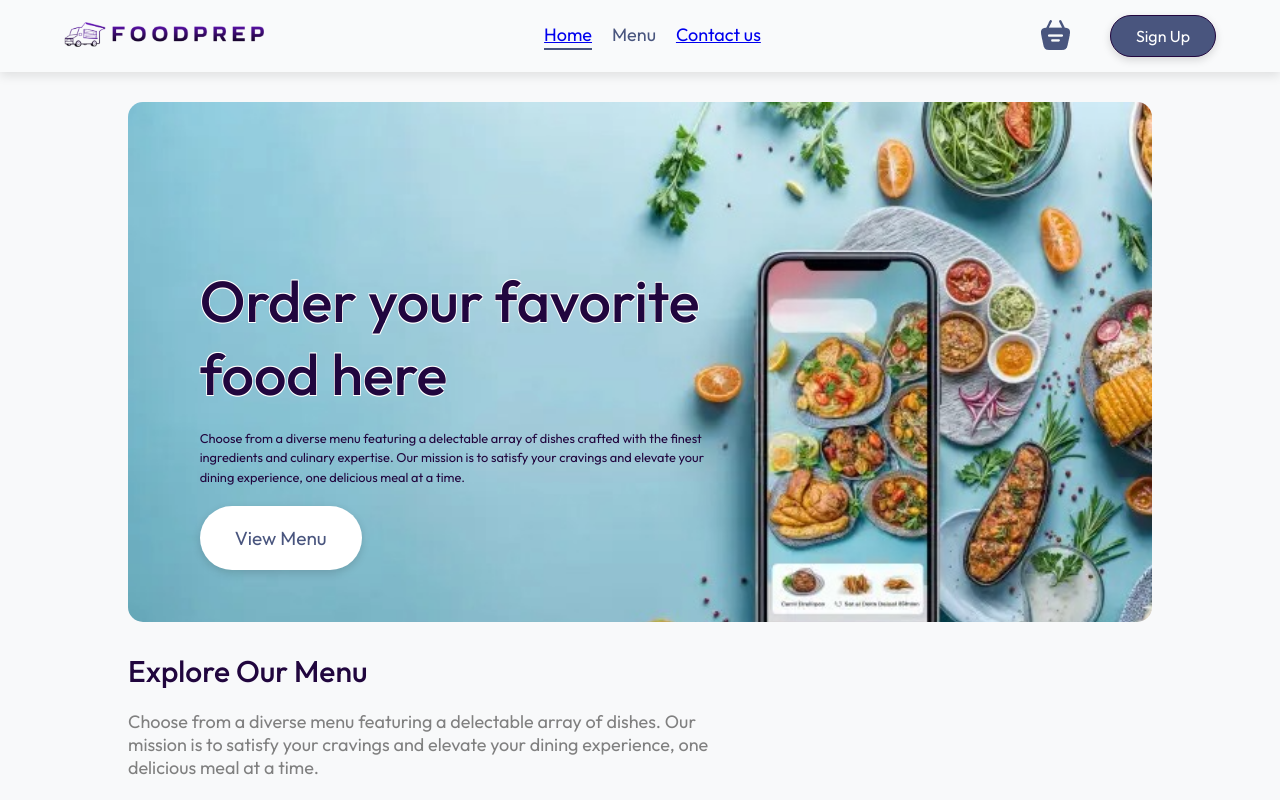
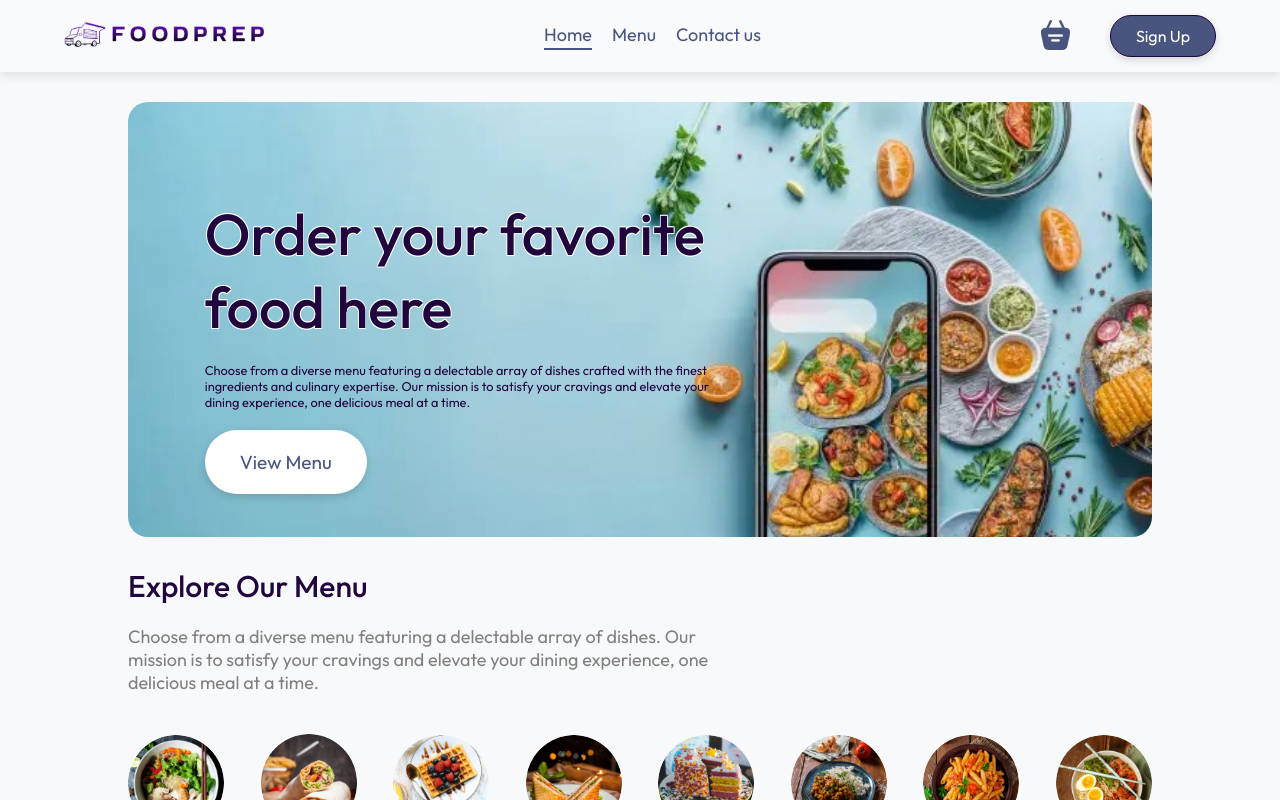
Before and after one commit to Kaustubh0912/FoodPrep, a React (Vite) app in the folder userFrontend/: page / in a window 1280 px wide. Shown: the top 800 px of the page. Built offline with nearby package versions, Linux system fonts and the light colour scheme.

Commit message:
add admin page base

```diff
--- a/userFrontend/src/components/Header/Header.css
+++ b/userFrontend/src/components/Header/Header.css
@@ -1,43 +1,38 @@
-.header {
-    height: 65vh;
+.header{
+    height: 34vw;
+    width: 80%;
     margin: 30px auto;
-    padding: 1.5rem 5%;
     background: url('/header_img.png') no-repeat;
     background-size: cover;
-    border-radius: 15px;
     position: relative;
-    display: flex;
-    align-items: center;
-    justify-content: flex-start;
-    max-width: 80%;
+    border-radius: 20px;;
 }
 
-.header-contents {
+.header-contents{
     position: absolute;
     display: flex;
     flex-direction: column;
-    align-items: flex-start;
-    gap: 1.5vw;
+    align-items: start;
+    gap:1.5vw;
     max-width: 50%;
     bottom: 10%;
-    left: 7%;
+    left:6vw;
     animation: fadeIn 3s;
 }
 
-.header-contents h2 {
+.header-contents h2{
+    font-size: max(4.5vw,2.2rem);
     color: var(--theme-color);
-    font-size: max(4.5vw, 2.2rem);
+    text-shadow: .7px .7px 0px #fff,
+                -.7px .7px 0px #fff,
+                .7px -.7px 0px #fff,
+                -.7px -.7px 0px #fff;
     font-weight: 500;
-    text-shadow: rgb(255, 255, 255) 0.7px 0.7px 0px,
-                 rgb(255, 255, 255) -0.7px 0.7px 0px,
-                 rgb(255, 255, 255) 0.7px -0.7px 0px,
-                 rgb(255, 255, 255) -0.7px -0.7px 0px;
 }
 
-.header-contents p {
-    color: var(--theme-color);
+.header-contents p{
+    color:var(--theme-color);
     font-size: 1vw;
-    line-height: 1.5;
 }
 
 .header button {
@@ -61,18 +56,10 @@
 
 @media (max-width: 1050px) {
     .header-contents{
-        max-width: 45%;
-    }
-}
-@media (max-width: 750px) {
-    .header-contents{
         max-width: 65%;
         gap:max(5vw,25px);
     }
     .header-contents p{
         display: none;
     }
-    .header-contents button{
-        padding: 2vw 14px;
-    }
 }
--- a/userFrontend/src/index.css
+++ b/userFrontend/src/index.css
@@ -28,6 +28,11 @@ body {
   background-color: #f8f9fa;
 }
 
+a{
+  text-decoration: none;
+  color: inherit;
+}
+
 @keyframes fadeIn {
   0%{ opacity: 0;}
   100%{ opacity: 1;}
--- a/userFrontend/src/screens/PlaceOrder/PlaceOrder.css
+++ b/userFrontend/src/screens/PlaceOrder/PlaceOrder.css
@@ -35,3 +35,12 @@
 .place-order button{
     margin-top: 50px;
 }
+@media (max-width: 768px) {
+    .place-order{
+        flex-direction: column;
+    }
+
+    .place-order-right{
+        margin-top: 20px;
+    }
+}
```
